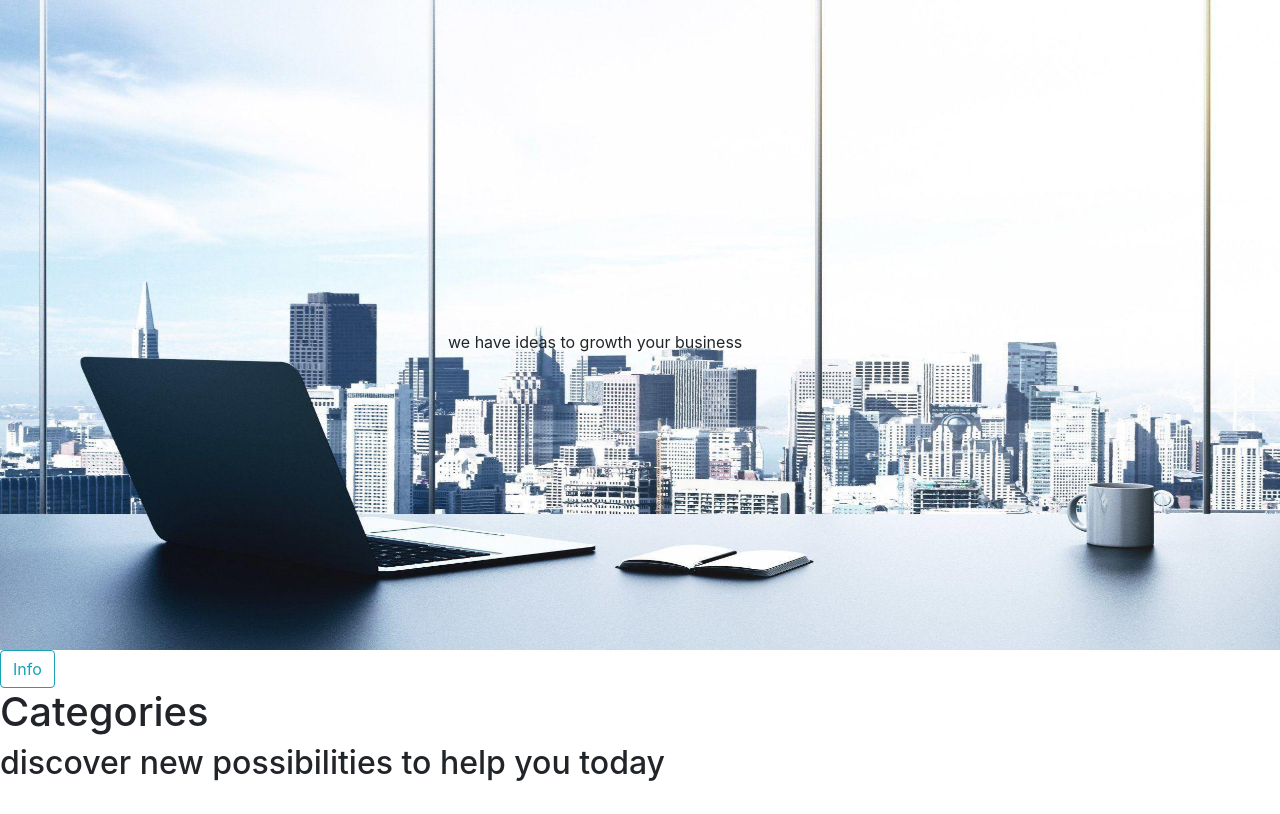
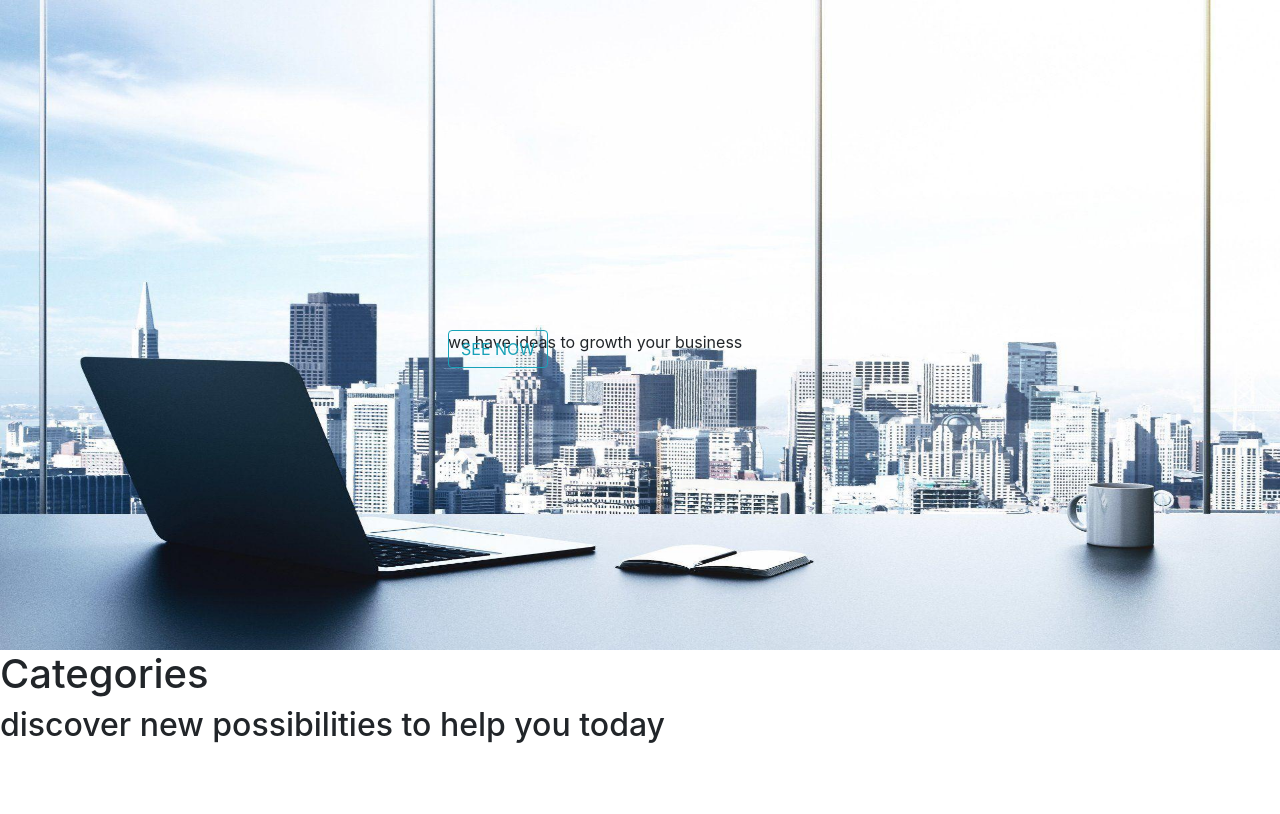
Before and after one commit to StephanieGadoni/public, a plain HTML site: page Index.html in a window 1280 px wide. Drawn offline with nearby package versions, Linux system fonts and the light colour scheme.

Commit message:
edit bots

```diff
--- a/Index.html
+++ b/Index.html
@@ -21,7 +21,7 @@
   <body>
     <img src="./img/65.jpg" width="100%" height="650" />
     <div id="texto">we have ideas to growth your business</div>
-    <div id="bt"><button type="button" class="btn btn-outline-info">Info</button></div>
+    <div id="bt"><button type="button" class="btn btn-outline-info">SEE NOW</button></div>
     <article>
       <h1>
         <div class="cat">Categories</div>
--- a/css/css.css
+++ b/css/css.css
@@ -6,3 +6,12 @@
   margin-left: 35%;
 
 }
+
+#bt {
+
+  position: absolute;
+  margin-top: -25%;
+  margin-left: 35%;
+
+
+}
```
